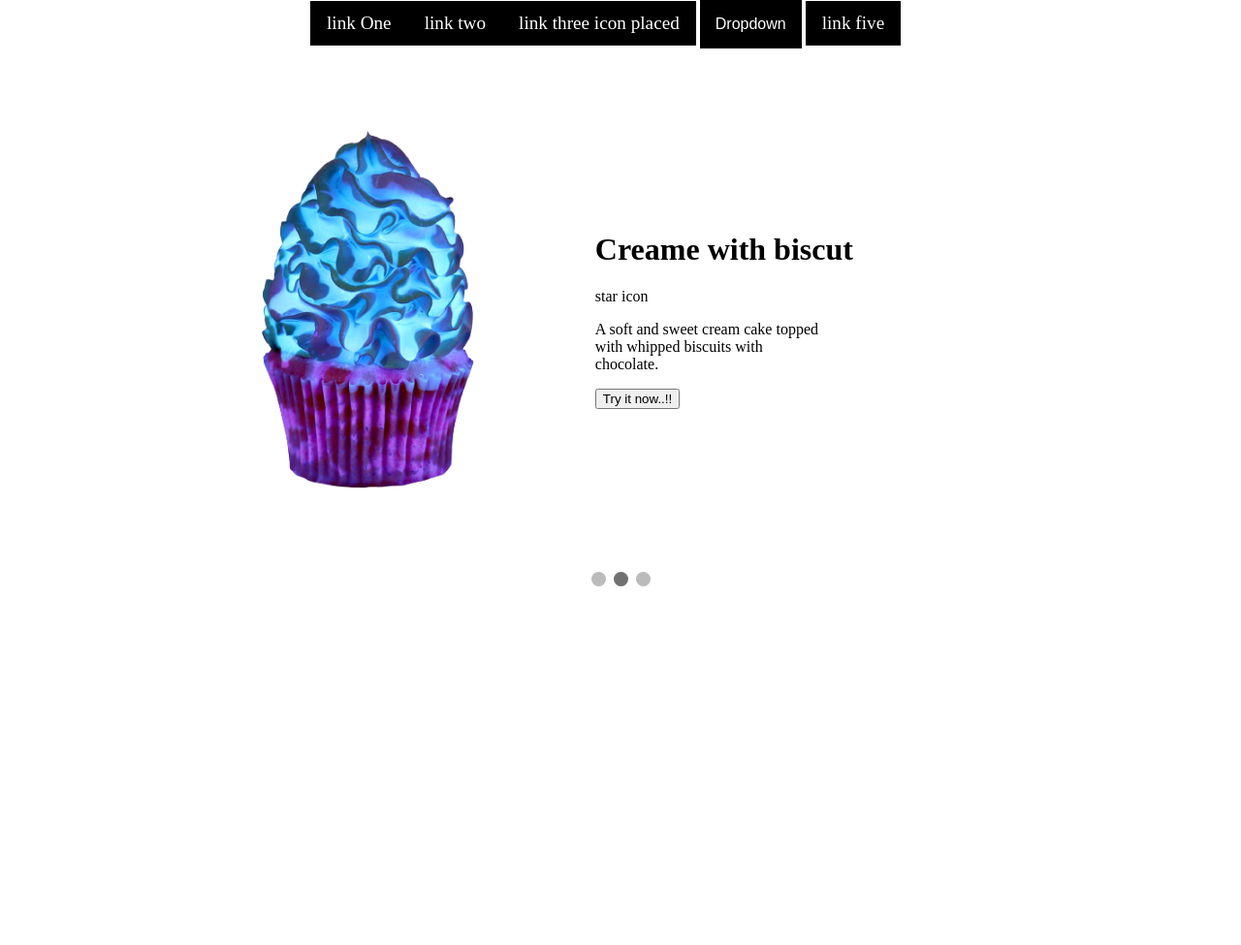
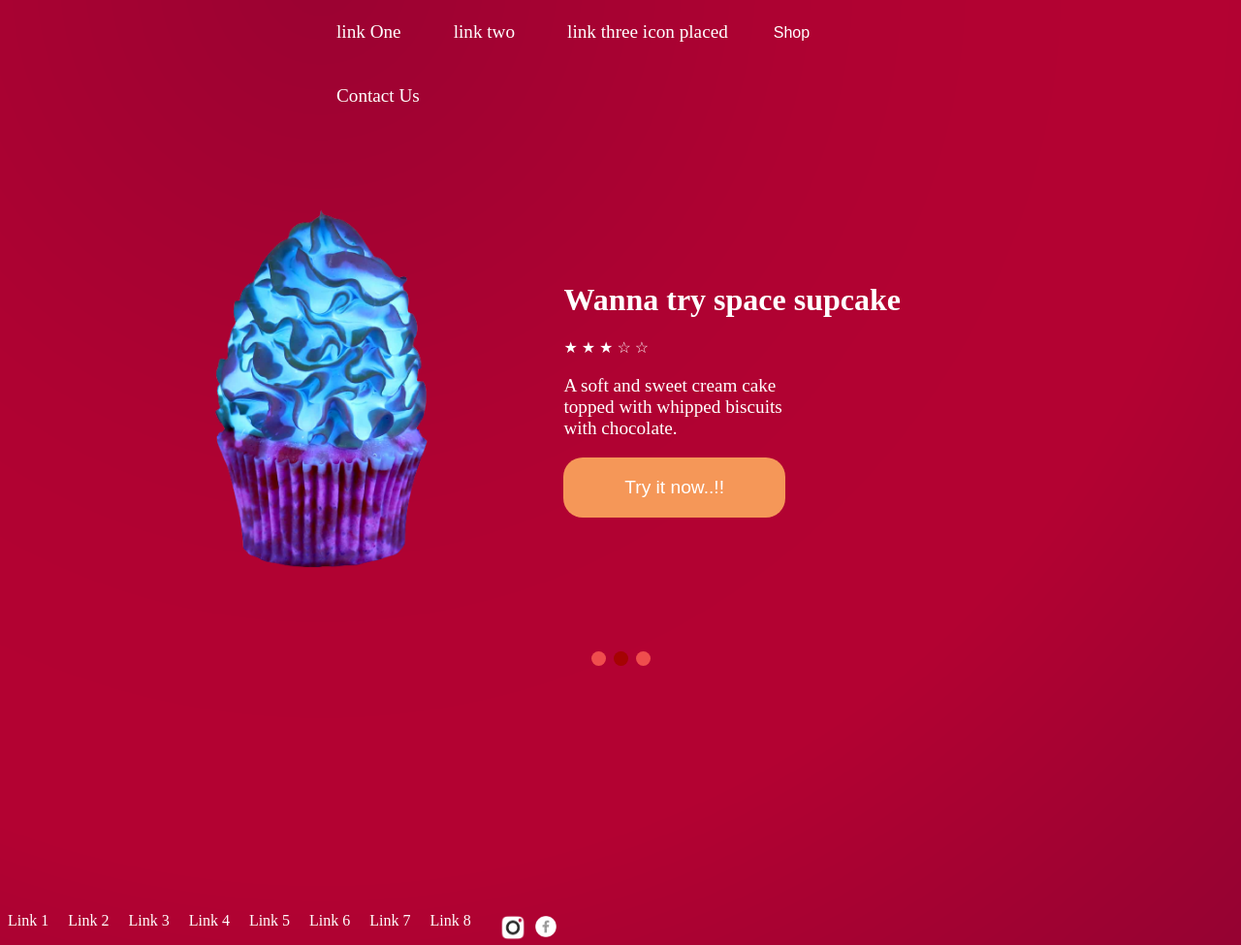
Before and after one commit to arainabdulwahab/cupCakeSample, a plain HTML site: page index.html in a window 1280 px wide. Shown: the whole page at 97% size. Before the commit the page ends 800 px from the top, so only its background shows below. Drawn offline with Linux system fonts and the light colour scheme.

Commit message:
fix design with animation

```diff
--- a/css/main.css
+++ b/css/main.css
@@ -1,17 +1,19 @@
 body{
     margin: 0px;
     padding: 0px;
+    background-image: url("../img/backgruond-Main.png");
+    background-repeat: no-repeat;
+    color: white;
 }
 .main-container{
     font-family: 'Times New Roman', Times, serif;
     margin: none;
 }
-.nav-first-container,.nav-last-container, .dropdown{
-    background-color: black;
-}
+
 .nav-first-container a, .nav-last-container a,.dropdown a{
     color: white;
     text-align: none;
+    margin: 10px;
     padding: 12px 17px;
     display: block;
     text-decoration: none;
@@ -20,7 +22,56 @@ body{
 img{
     width: 90%;
 }
+p{
+    font-size: larger;
+}
+.first-slide-child{
+    padding-left: 15px;
+}
+.button{
+    width: 40%;
+    color: white;
+    padding: 20px;
+    border-radius: 20px;
+    border: none;
+    background-color: rgb(245, 151, 88);
+    font-size: larger;
+}
+.button:hover{
+    font-size: x-large;
+    background-color:rgb(255, 122, 33);
+}
 
+footer{
+    margin-top: 50px;
+}
+.footer-nav{
+    float: left;
+}
+.footer-nav a{
+    color: white;
+    text-decoration: none;
+    padding: 8px;
+}
+.socialMedia {
+    margin-left: 20px;
+    display: inline-block;
+}
+.socialMedia img{
+    max-width: 30px;
+}
+.nav-first-container a:hover{
+    color: aqua;
+    font-size: large;
+    background-color: #ff9d9d26 ;
+    border-bottom: #e95656 solid 2px;
+}
+.nav-last-container a:hover{
+    color: aqua;
+    font-size: large;
+    background-color: #ff9d9d26 ;
+    border-bottom: #e95656 solid 2px;
+}
 @media screen and (max-width: 800px) {
     .nav-first-container a:not(:last-child){
         display: none;
@@ -66,18 +117,20 @@ img{
       .dropdown-content {
         display: none;
         position: absolute;
-        background-color: #f1f1f1;
         min-width: 160px;
         box-shadow: 0px 8px 16px 0px rgba(0,0,0,0.2);
         z-index: 10;
       }
       .dropdown-content a {
-        color: black;
+        color: white;
         padding: 12px 16px;
         text-decoration: none;
         display: block;
       }
-      .dropdown-content a:hover {background-color: #ddd;}
+      .dropdown-content a:hover {
+        background-color: #ff9d9d26 ;
+        border-bottom: #e95656 solid 2px;
+      }
       .dropdown:hover .dropdown-content {display: block;}
       .nav-last-container{
         display: inline-block;
@@ -93,18 +146,21 @@ img{
         vertical-align: middle;
     }
     .first-slide-child p{
-        width: 50%;
+        width: 40%;
     }
     .dot {
         height: 15px;
         width: 15px;
         margin: 0 2px;
-        background-color: #bbb;
+        background-color: rgb(239, 77, 77);
         border-radius: 50%;
         display: inline-block;
         transition: background-color 0.6s ease;
       }
     .active {
-         background-color: #717171;
+         background-color: #a50303;
+    }
+    footer{
+        margin-top:250px;
     }
 }
--- a/index.html
+++ b/index.html
@@ -15,7 +15,7 @@
             <a href="#link">link three icon placed</a>
         </div><!-- end nav-first-container -->
         <div class="dropdown">
-            <button class="dropbtn">Dropdown</button>
+            <button class="dropbtn">Shop</button>
             <div class="dropdown-content">
               <a href="#">Link 1</a>
               <a href="#">Link 2</a>
@@ -23,7 +23,7 @@
             </div><!-- end dropdown-content-->
           </div><!-- end dropdown-->
         <div class="nav-last-container">
-            <a  href="#link">link five</a>
+            <a  href="#link">Contact Us</a>
             <a href="javascript:void(0);"  class="icon" >&#9776;</a>
         </div><!-- end last -->
     </div><!-- end nav-bar-->
@@ -35,9 +35,9 @@
             </div>
             <div class="first-slide-child">
                 <h1>Creame with biscut</h1>
-                <span> star icon </span>
+                <span style="color:white ;"> &#9733; &#9733; &#9733; &#9733; &#9734;  </span>
                 <p>A soft and sweet cream cake topped with whipped biscuits with chocolate. </p>
-                <button>Try it now..!!</button>
+                <button class="button">Try it now..!!</button>
             </div>
         </div><!-- end first-slide-->
 
@@ -46,22 +46,22 @@
                 <img src="img/cupReal3.png" alt="cup cake one" >
             </div>
             <div class="first-slide-child">
-                <h1>Creame with biscut</h1>
-                <span> star icon </span>
+                <h1>Wanna try space supcake</h1>
+                <span style="color:white ;"> &#9733; &#9733; &#9733; &#9734; &#9734;  </span>
                 <p>A soft and sweet cream cake topped with whipped biscuits with chocolate. </p>
-                <button>Try it now..!!</button>
+                <button class="button">Try it now..!!</button>
             </div>
         </div><!-- end second-slide-->
 
         <div class="three-slide-parent mySlides">
             <div class="first-slide-child">
-                <img src="img/cupReal4.png" alt="cup cake one" >
+                <img src="img/cupReal4.png" alt="cup cake one" class="cupReal4">
             </div>
             <div class="first-slide-child">
-                <h1>Creame with biscut</h1>
-                <span> star icon </span>
+                <h1>Lemon flavour with biscut</h1>
+                <span style="color:white ; "> &#9733; &#9733; &#9733; &#9734; &#9734;  </span>
                 <p>A soft and sweet cream cake topped with whipped biscuits with chocolate. </p>
-                <button>Try it now..!!</button>
+                <button class="button">Try it now..!!</button>
             </div>
         </div><!-- end three-slide-->
     </div><!-- end slideshow-container-->
@@ -70,7 +70,22 @@
         <span class="dot"></span>
         <span class="dot"></span>
     </div>
-
+    <footer>
+        <div class="footer-nav">
+            <a href="#" >Link 1</a>
+            <a href="#" >Link 2</a>
+            <a href="#" >Link 3</a>
+            <a href="#" >Link 4</a>
+            <a href="#" >Link 5</a>
+            <a href="#" >Link 6</a>
+            <a href="#" >Link 7</a>
+            <a href="#" >Link 8</a>
+        </div>
+        <div class="socialMedia">
+            <img src="img/instagram.png" alt="isntagram" class="isntagram">
+            <img src="img/facebook.png" alt="facebook" class="facebook ">
+        </div><!-- -->
+    </footer>
     <script src="js/main.js"></script>
 </body>
 </html>
```
Also changed, not shown: img/backgruond-Main.png (added), img/facebook.png (added), img/instagram.png (added).
